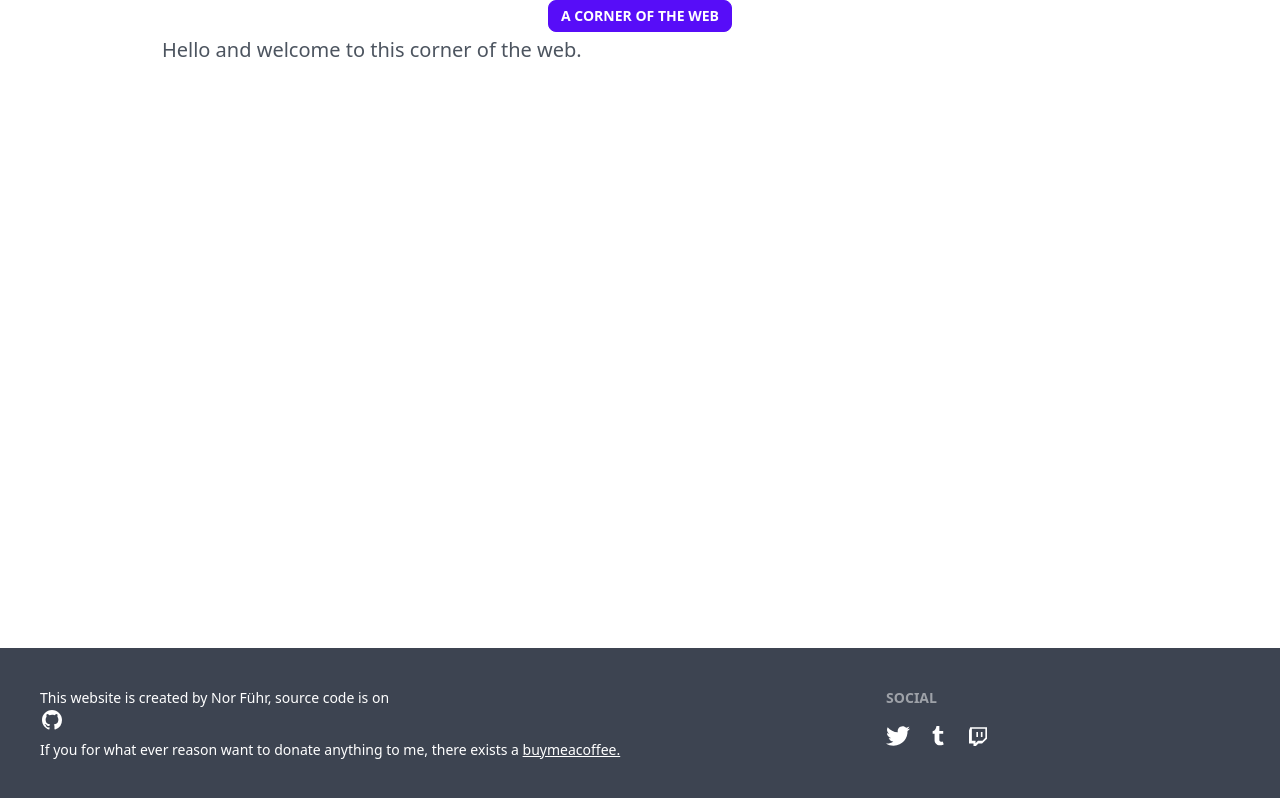
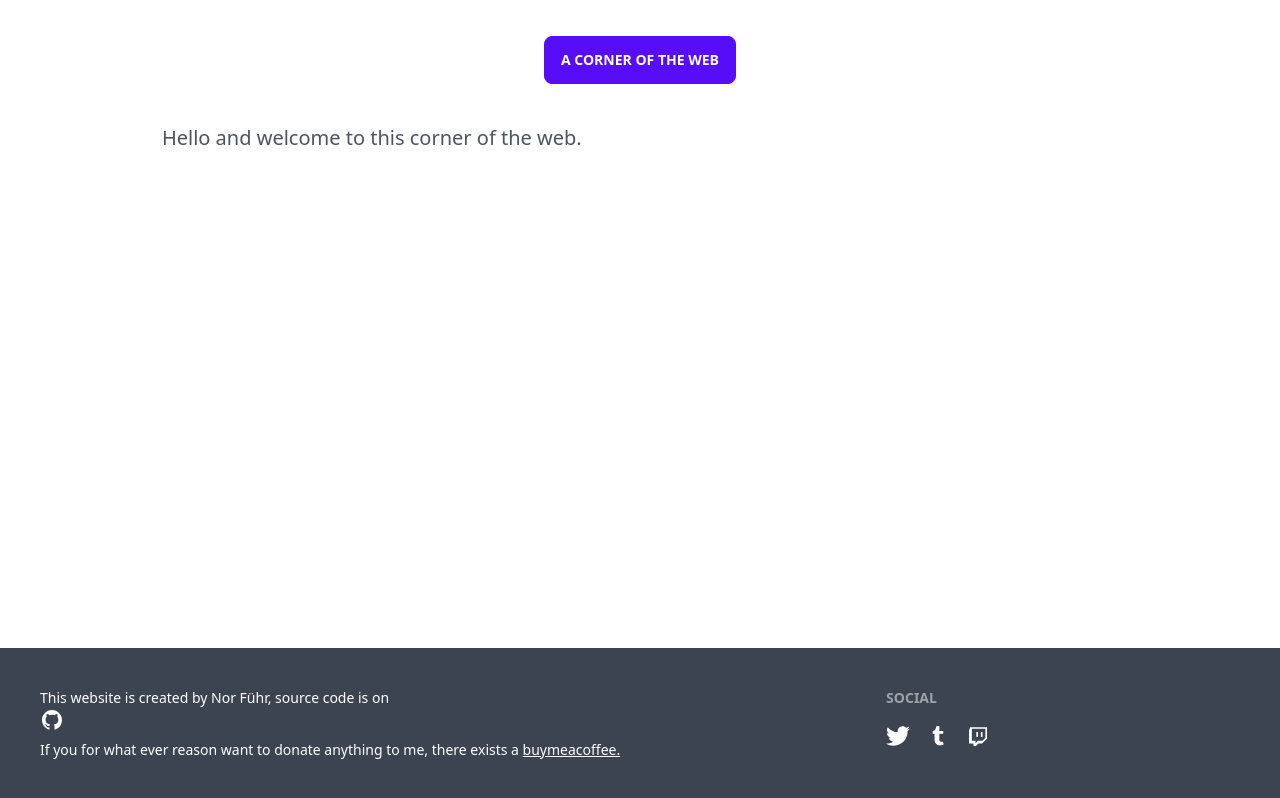
Before and after one commit to The1Penguin/acorneroftheweb, a SvelteKit app in the folder frontend/: page / in a window 1280 px wide. Built offline with nearby package versions, Linux system fonts and the light colour scheme.

Commit message:
Fix the layout a bit

```diff
--- a/frontend/src/routes/+layout.svelte
+++ b/frontend/src/routes/+layout.svelte
@@ -3,9 +3,9 @@
 </script>
 
 <html data-theme="cupcake" lang="en"></html>
-<header class="flex justify-center mb-auto">
+<header class="flex justify-center my-9">
   <meta charset="utf-8">
-  <a href="/" class="btn btn-primary btn-sm"> A corner of the web
+  <a href="/" class="btn btn-primary btn-md"> A corner of the web
   </a>
 </header>
 
```
